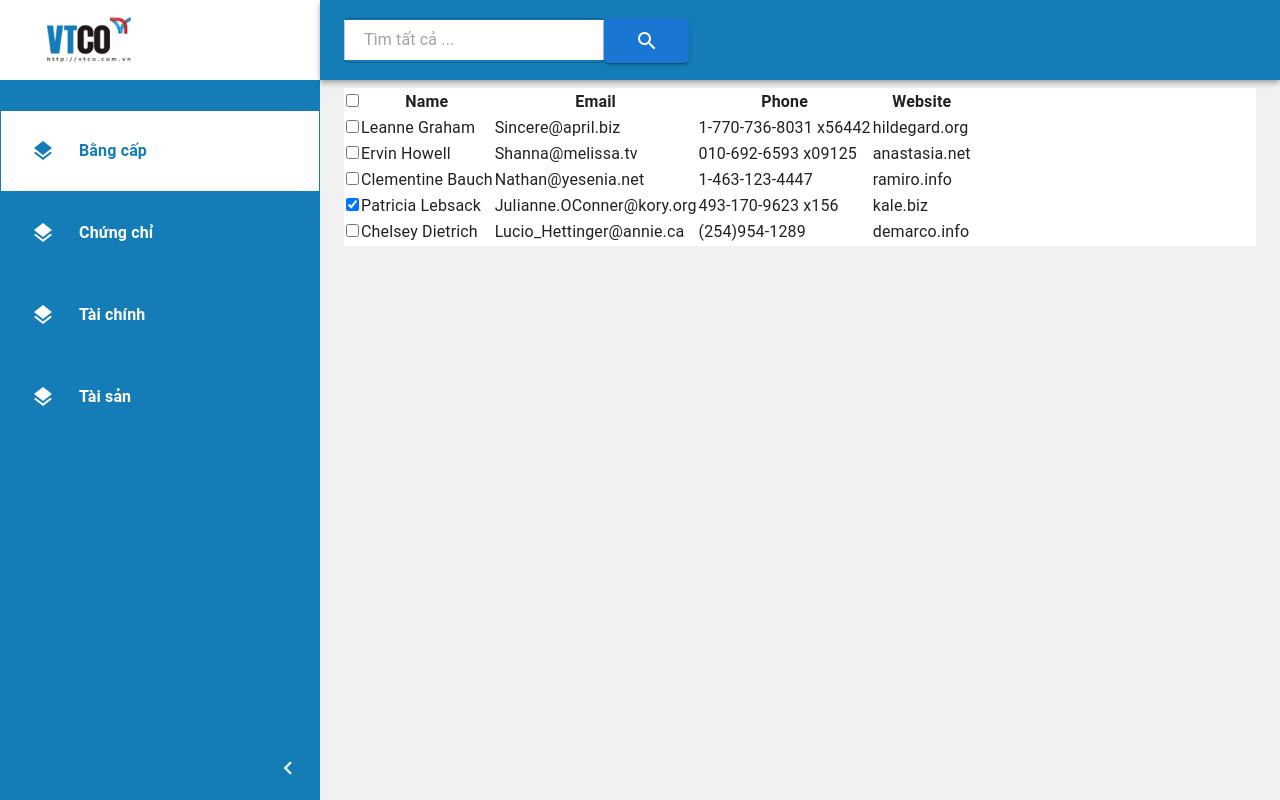
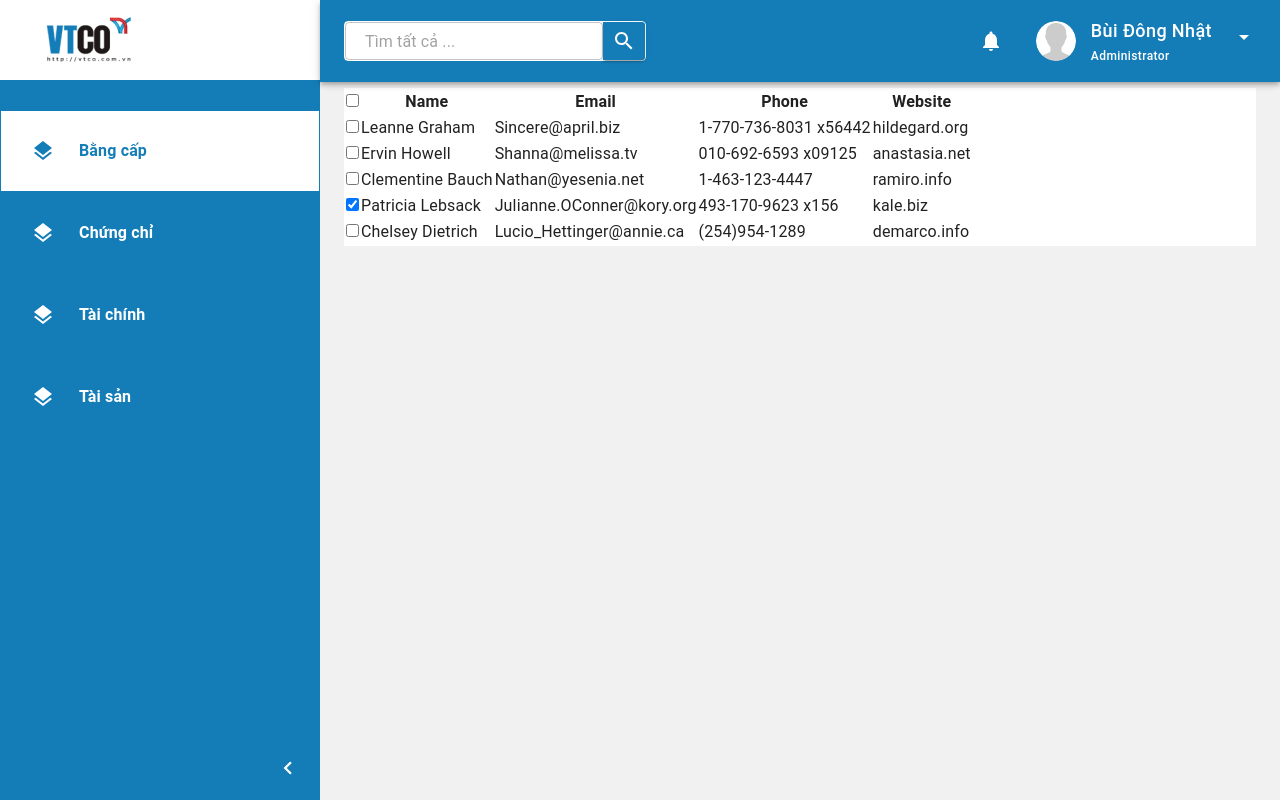
Before and after one commit to taican-1002/dauthau, a React (Create React App) app: page /home in a window 1280 px wide. Built offline with nearby package versions, Linux system fonts and the light colour scheme.

Commit message:
complete sidebar and header

```diff
--- a/src/common/assets/style/layouts/Main/CHeader/_index.scss
+++ b/src/common/assets/style/layouts/Main/CHeader/_index.scss
@@ -46,3 +46,44 @@ header {
     }
   }
 }
+
+// header
+.header {
+
+  &__search {
+    display: flex;
+    justify-content: flex-start;
+    border: 1px solid $color-white;
+    border-radius: 4px;
+
+    &__input {
+
+      .MuiInputBase-input {
+        width: 258px;
+        height: 38px;
+        box-sizing: border-box;
+      }
+    }
+
+    #header &__button {
+      min-width: unset;
+      padding: 0 9px;
+      border-radius: 0px 4px 4px 0px;
+      background-color: $color-primary;
+    }
+  }
+
+  &__info {
+    display: flex;
+
+    &__noti {
+      display: flex;
+      align-items: center;
+
+      .MuiButtonBase-root{
+        color: $color-white;
+      }
+    }
+  }
+
+}
--- a/src/common/assets/style/layouts/Main/_index.scss
+++ b/src/common/assets/style/layouts/Main/_index.scss
@@ -5,6 +5,7 @@
 @import "navbar.scss";
 @import "listitem.scss";
 @import "home.scss";
+@import "infouser.scss";
 
 main {
   .page-title {
--- a/src/common/assets/style/layouts/Main/home.scss
+++ b/src/common/assets/style/layouts/Main/home.scss
@@ -5,11 +5,6 @@
         &__content__page {
             background-color: $color-white;
         }
-
-        &__search .MuiBox-root{
-            display: flex;
-            justify-content: flex-start;
-        }
     }
 
 }
--- /dev/null
+++ b/src/common/assets/style/layouts/Main/infouser.scss
@@ -0,0 +1,41 @@
+.info-user {
+
+    .MuiButton-root {
+        padding: 10px 0;
+    }
+
+    .info-user &__wrap__user {
+        padding-left: 25px;
+
+    }
+
+    &__user {
+        display: flex;
+        flex-direction: column;
+        align-items: flex-start;
+        color: $color-white;
+        text-transform: none;
+        padding: 0 20px 0 15px;
+
+        .info-user &__name,
+        .info-user &__decentralize {
+            margin: 0;
+            line-height: unset;
+        }
+
+        .info-user &__name{
+            font-size: 18px;
+        }
+
+        .info-user &__decentralize{
+            font-size: 12px;
+        }
+    }
+
+    &__toggle {
+        path {
+            color: $color-white;
+        }
+    }
+
+}
--- /dev/null
+++ b/src/common/components/controls/CIconButton/CIconButton.js
@@ -0,0 +1,12 @@
+import React from 'react'
+import {IconButton} from '@mui/material';
+
+function CIconButton(props) {
+  return (
+    <IconButton aria-label="delete">
+        {props.children}
+    </IconButton>
+  )
+}
+
+export default CIconButton
--- /dev/null
+++ b/src/common/components/controls/InfoUser/CInfoUser.js
@@ -0,0 +1,67 @@
+import React from 'react'
+import {Button, Menu, MenuItem, Fade,
+        Avatar, Typography, Box
+} from '@mui/material';
+
+import {
+    ArrowDropDown as ArrowDropDownIcon,
+    ArrowDropUp as ArrowDropUpIcon,
+} from "@mui/icons-material"
+
+import avartar from '../../../assets/images/avatar.png'
+
+function CInfoUser() {
+
+  const [anchorEl, setAnchorEl] = React.useState(null);
+  const open = Boolean(anchorEl);
+  const handleClick = (event) => {
+      setAnchorEl(event.currentTarget);
+  };
+  const handleClose = () => {
+      setAnchorEl(null);
+  };
+
+  return (
+    <div className='info-user'>
+        <Button
+            id="fade-button"
+            aria-controls={open ? 'fade-menu' : undefined}
+            aria-haspopup="true"
+            aria-expanded={open ? 'true' : undefined}
+            onClick={handleClick}
+            className='info-user__wrap__user'
+        >
+            <Avatar className='info-user__avatar' alt="Remy Sharp" src={avartar} />
+            <Box className='info-user__user'>
+                <Typography className='info-user__user__name' variant="p" component="div" gutterBottom>
+                    Bùi Đông Nhật
+                </Typography>
+                <Typography className='info-user__user__decentralize' variant="p" component="div" gutterBottom>
+                    Administrator
+                </Typography>
+            </Box>
+            <Box className='info-user__toggle'>
+                {
+                    open ? <ArrowDropUpIcon/> : <ArrowDropDownIcon/>
+                }
+            </Box>
+        </Button>
+        <Menu
+            id="fade-menu"
+            MenuListProps={{
+            'aria-labelledby': 'fade-button',
+            }}
+            anchorEl={anchorEl}
+            open={open}
+            onClose={handleClose}
+            TransitionComponent={Fade}
+        >
+            <MenuItem onClick={handleClose}>Profile</MenuItem>
+            <MenuItem onClick={handleClose}>My account</MenuItem>
+            <MenuItem onClick={handleClose}>Logout</MenuItem>
+        </Menu>
+    </div>
+  )
+}
+
+export default CInfoUser
--- a/src/common/components/layout/CHeader.js
+++ b/src/common/components/layout/CHeader.js
@@ -0,0 +1,69 @@
+import React from 'react'
+
+import { AppBar as MuiAppBar,
+         Toolbar,
+         Box
+} from '@mui/material';
+
+import { styled } from "@mui/material/styles";
+
+import { Search as SearchIcon,
+         Notifications as NotificationsIcon,
+
+} from '@mui/icons-material';
+
+import CInput from '../controls/CInput/CInput';
+import CIconButton from '../controls/CIconButton/CIconButton';
+import CButton from '../controls/CButton/CButton';
+import CInfoUser from '../controls/InfoUser/CInfoUser';
+
+const drawerWidth = 320;
+const drawerWidthSmall = 100;
+
+const AppBar = styled(MuiAppBar, {
+        shouldForwardProp: (prop) => prop !== "open",
+    })(({ theme, open }) => ({
+        width: `calc(100% - ${drawerWidthSmall}px)`,
+        zIndex: theme.zIndex.drawer + 1,
+        transition: theme.transitions.create(["width", "margin"], {
+        easing: theme.transitions.easing.sharp,
+        duration: theme.transitions.duration.leavingScreen,
+    }),
+    ...(open && {
+        marginLeft: drawerWidth,
+        width: `calc(100% - ${drawerWidth}px)`,
+        transition: theme.transitions.create(["width", "margin"], {
+        easing: theme.transitions.easing.sharp,
+        duration: theme.transitions.duration.enteringScreen,
+        }),
+    }),
+}));
+
+function CHeader(props) {
+  return (
+    <AppBar id='header' className='header' position="fixed" open={props.open}>
+        <Toolbar>
+            <Box className='header__search'>
+                <CInput
+                    placeholder='Tìm tất cả ...'
+                    type='text'
+                    className='header__search__input'
+                />
+                <CButton className='header__search__button'>
+                    <SearchIcon/>
+                </CButton>
+            </Box>
+            <Box className='header__info'>
+                <Box className='header__info__noti'>
+                    <CIconButton>
+                        <NotificationsIcon/>
+                    </CIconButton>
+                </Box>
+                <CInfoUser/>
+            </Box>
+        </Toolbar>
+    </AppBar>
+  )
+}
+
+export default CHeader
--- a/src/modules/Home/index.js
+++ b/src/modules/Home/index.js
@@ -1,16 +1,10 @@
 import * as React from "react";
-import { styled, useTheme } from "@mui/material/styles";
-import {Box, AppBar as MuiAppBar, Toolbar, CssBaseline} from "@mui/material";
-
-import { Search as SearchIcon } from "@mui/icons-material";
+import { styled } from "@mui/material/styles";
+import {Box, CssBaseline} from "@mui/material";
 
 import CNavbar from "../../common/components/layout/CNavbar";
-import CInput from "../../common/components/controls/CInput/CInput";
-import CButton from "../../common/components/controls/CButton/CButton";
 import CTable from "../../common/components/layout/CTable";
-
-const drawerWidth = 320;
-const drawerWidthSmall = 100;
+import CHeader from "../../common/components/layout/CHeader";
 
 const DrawerHeader = styled("div")(({ theme }) => ({
   display: "flex",
@@ -19,25 +13,6 @@ const DrawerHeader = styled("div")(({ theme }) => ({
   padding: theme.spacing(0, 1),
   // necessary for content to be below app bar
   ...theme.mixins.toolbar,
-}));
-
-const AppBar = styled(MuiAppBar, {
-  shouldForwardProp: (prop) => prop !== "open",
-})(({ theme, open }) => ({
-  width: `calc(100% - ${drawerWidthSmall}px)`,
-  zIndex: theme.zIndex.drawer + 1,
-  transition: theme.transitions.create(["width", "margin"], {
-    easing: theme.transitions.easing.sharp,
-    duration: theme.transitions.duration.leavingScreen,
-  }),
-  ...(open && {
-    marginLeft: drawerWidth,
-    width: `calc(100% - ${drawerWidth}px)`,
-    transition: theme.transitions.create(["width", "margin"], {
-      easing: theme.transitions.easing.sharp,
-      duration: theme.transitions.duration.enteringScreen,
-    }),
-  }),
 }));
 
 const Home = () => {
@@ -53,20 +28,8 @@ const Home = () => {
 
   return (
     <Box className='home' sx={{ display: "flex" }}>
-      <CssBaseline />
-      <AppBar position="fixed" open={open}>
-        <Toolbar className="home__search">
-          <Box>
-            <CInput
-              placeholder='Tìm tất cả ...'
-              type='text'
-            />
-            <CButton>
-              <SearchIcon/>
-            </CButton>
-          </Box>
-        </Toolbar>
-      </AppBar>
+      <CssBaseline/>
+      <CHeader open={open}/>
       <CNavbar
           open={open}
           handleDrawerClose={handleDrawerClose}
```
Also changed, not shown: src/common/assets/images/avatar.png (added).
